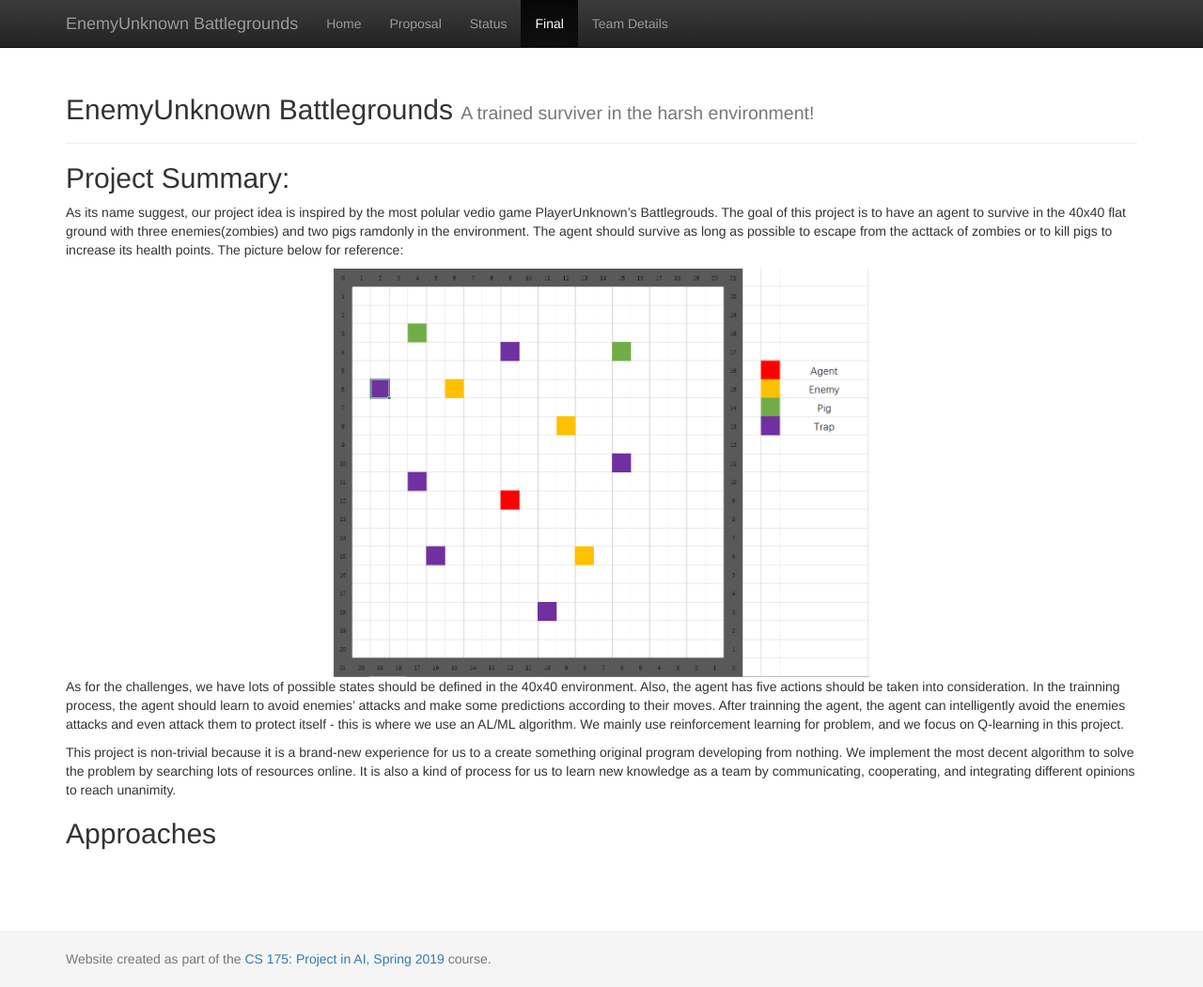
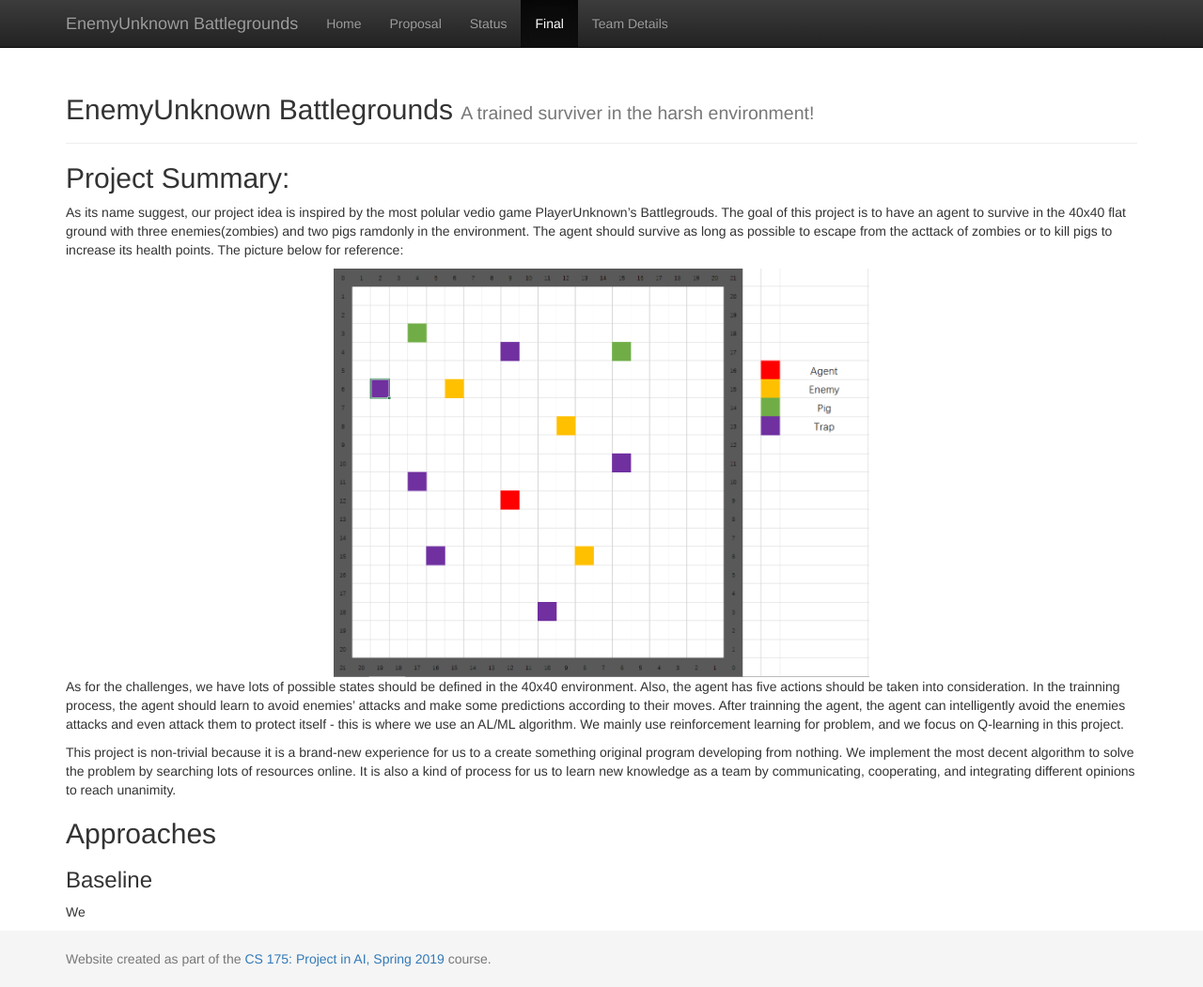
Before and after one commit to chenhaoy1/EnemyUnknown-Battlegrounds, a Jekyll site: the page built from docs/final.md, in a window 1280 px wide and 1051 px high. Shown: the whole window at 94% size. Built offline with Jekyll 4.4.1, drawn with Linux system fonts in a browser that asks for light colours.

Commit message:
Update final.md

```diff
--- a/docs/final.md
+++ b/docs/final.md
@@ -16,3 +16,6 @@
 This project is non-trivial because it is a brand-new experience for us to a create something original program developing from nothing. We implement the most decent algorithm to solve the problem by searching lots of resources online. It is also a kind of process for us to learn new knowledge as a team by communicating, cooperating, and integrating different opinions to reach unanimity.
 
 ## Approaches
+
+### Baseline
+We
```
